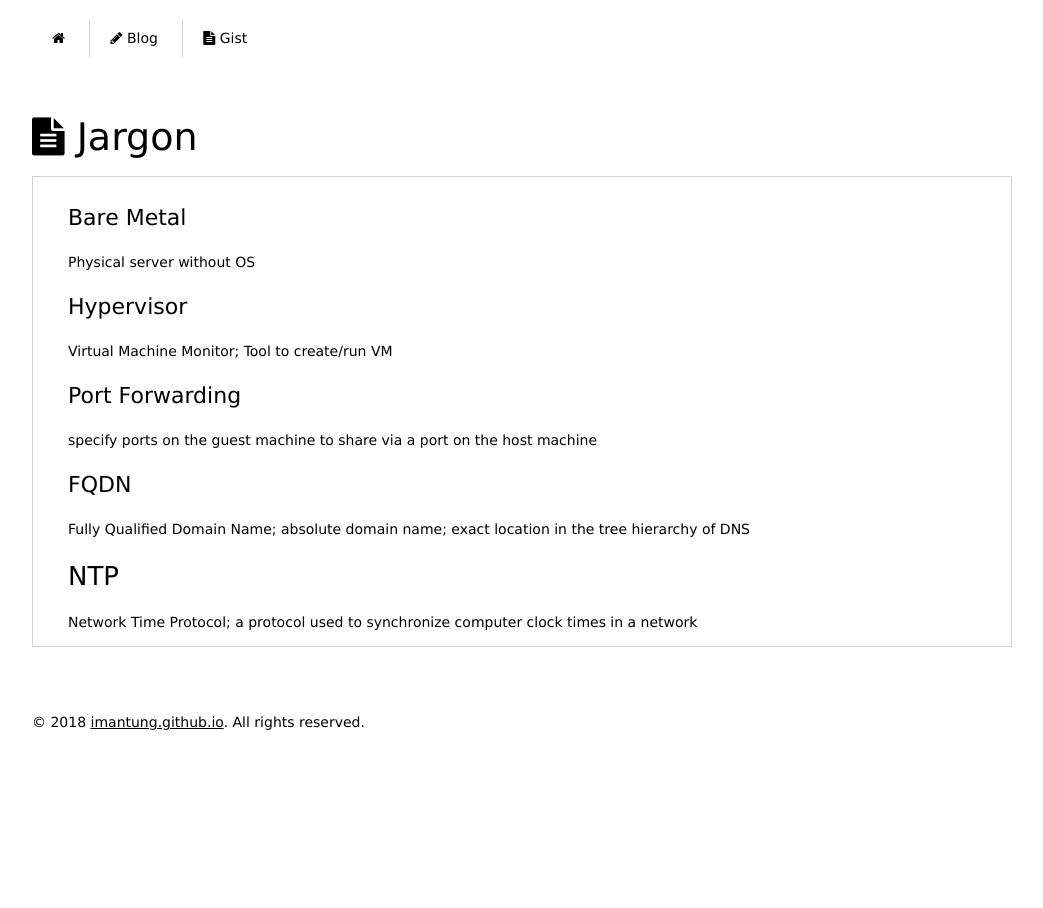
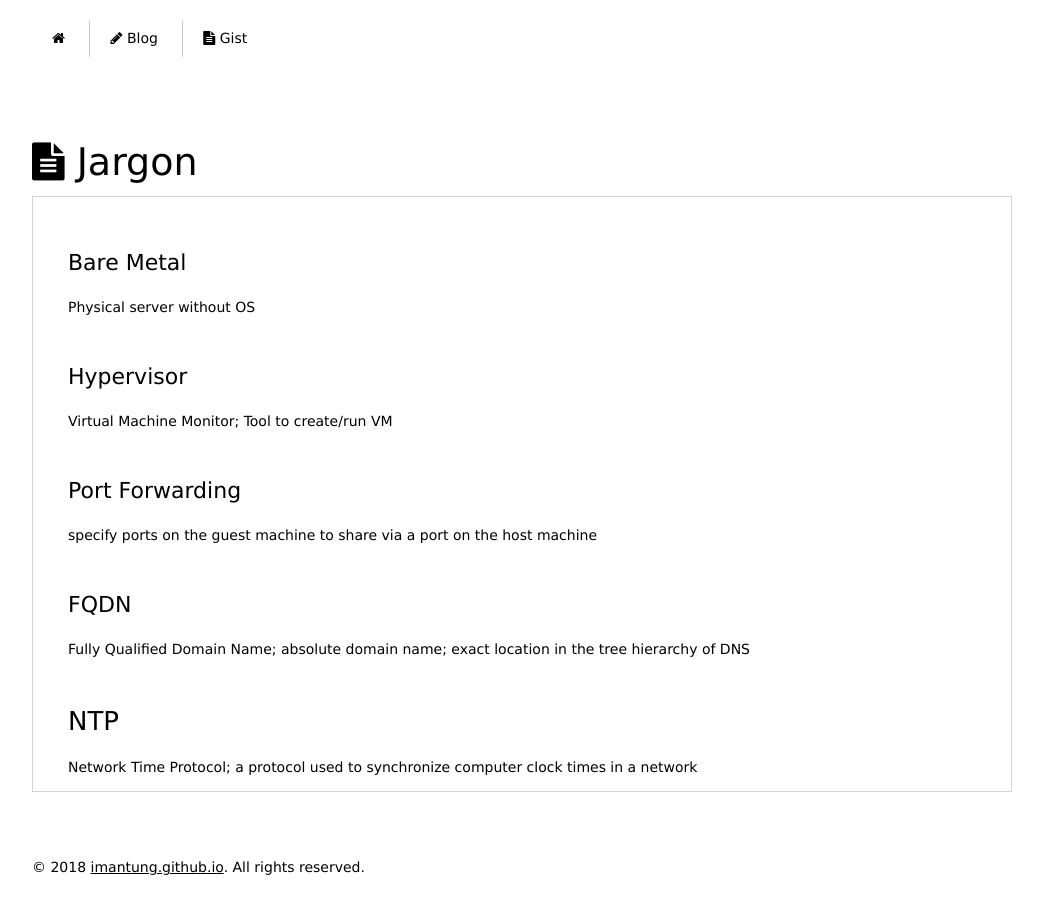
Before and after one commit to imantung/imantung.github.io, a Jekyll site: the page built from gist/_posts/2018-01-22-jargon.md, in a window 1280 px wide. Shown: the whole page, without its empty margins (118-1161 px from the left). Built offline with Jekyll 4.4.1, drawn with Linux system fonts in a browser that asks for light colours; nearby versions of some CDN libraries.

Commit message:
update margin for heading

```diff
--- a/public/css/customize_w3.css
+++ b/public/css/customize_w3.css
@@ -8,7 +8,8 @@ h1, h2, h3, h4, h5, h6 {
   font-family: Verdana, sans-serif;
   font-weight: 400;
   line-height: 1;
-  margin: 20px 0;
+  margin-top: 45px;
+  margin-bottom: 15px;
 }
 
 h1 a, h2 a, h3 a, h4 a, h5 a, h6 a {font-weight: inherit;}
```
